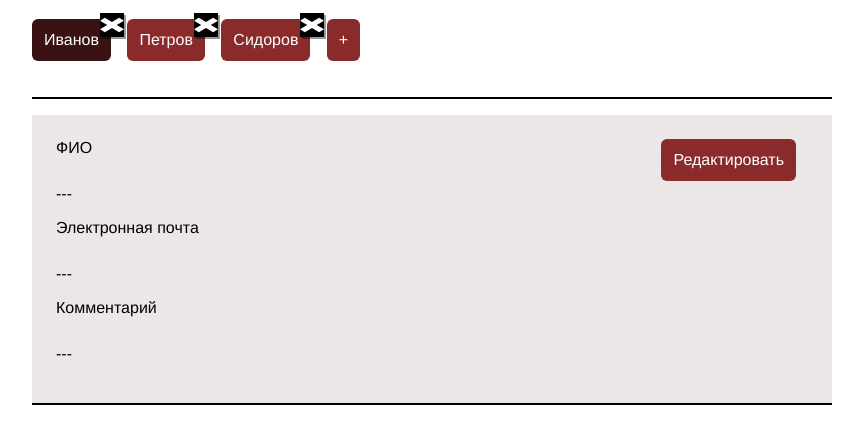
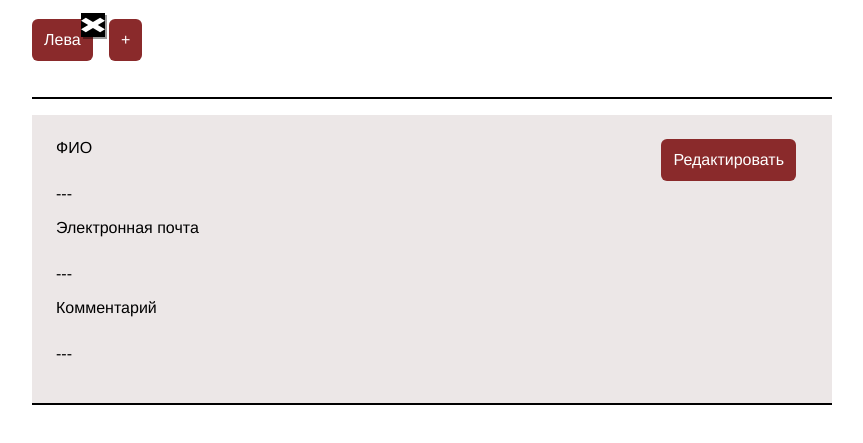
Before and after one commit to Desan/employerUI, a plain HTML site: page index.html in a window 1280 px wide. Shown: the part 287-730 px from the top of the page, without its empty margins (208-1071 px from the left). Drawn offline with nearby package versions, Linux system fonts and the light colour scheme.

Commit message:
adding a addUser() func

```diff
--- a/index.html
+++ b/index.html
@@ -8,18 +8,7 @@
 		<div class="container">
 			<h1 class="underline">Сотрудники:</h1>
 			<ul class="staff_list underline">
-				<li class="button button-active">
-					<span id="username001">Иванов</span>
-					<img class="black-cross deleteWorker" src="img/x-icon.svg" alt="X">
-				</li>
-				<li class="button">
-					<span id="username002">Петров</span>
-					<img class="black-cross deleteWorker" src="img/x-icon.svg" alt="X">
-				</li>
-				<li class="button">
-					<span id="username003">Сидоров</span>
-					<img class="black-cross deleteWorker" src="img/x-icon.svg" alt="X">
-				</li>
+				<!-- TODO: вынести элемент из ul -->
 				<li class="button" id="addEmployer">
 					+
 				</li>
--- a/js/main.js
+++ b/js/main.js
@@ -1,22 +1,21 @@
 $(document).ready(function() {
 
-	var base = [
-		{userName: "Вася", userEmail: "none@none.no", comment: ""},
-		{userName: "Петя", userEmail: "none@none.no", comment: ""},
-		{userName: "Коля", userEmail: "none@none.no", comment: ""}
-	];
+	function addUser(user) {
+		var tab = $("<li></li>").text(user.userName);
+		var del = $('<img class="black-cross deleteWorker" src="img/x-icon.svg" alt="X">');
+		tab.addClass("button");
+		tab.append(del);
+		$(".staff_list").prepend(tab);
+		del.on('click', function() {
+			if (confirm("Вы действительно хотите удалить запись?"))
+				tab.remove();
+		});
+	};
 
-	function reloadUsers() {
-		for (var i = 0; i < base.length; i++) {
-			console.log('<span class="button" >' + base[i].userName);
-		};
-	}
-
-	reloadUsers();
+	addUser({userName: "Лева", userEmail: "none", comment: "none"});
 
 	//open edit form
 	$("#addEmployer").on("click", function() {
-		var userName, userEmail, comment = "";
 		$('.popup_overlay').css('display', 'block');
 	});
 
@@ -32,7 +31,6 @@ $(document).ready(function() {
 
 	//delete worker and tab
 	$(".deleteWorker").on("click", function() {
-		if (confirm("Вы действительно хотите удалить запись?"))
-			$(this).parent().remove();
+		deleteUser($(this));
 	});
 });
```
Also changed, not shown: 1 other file.
